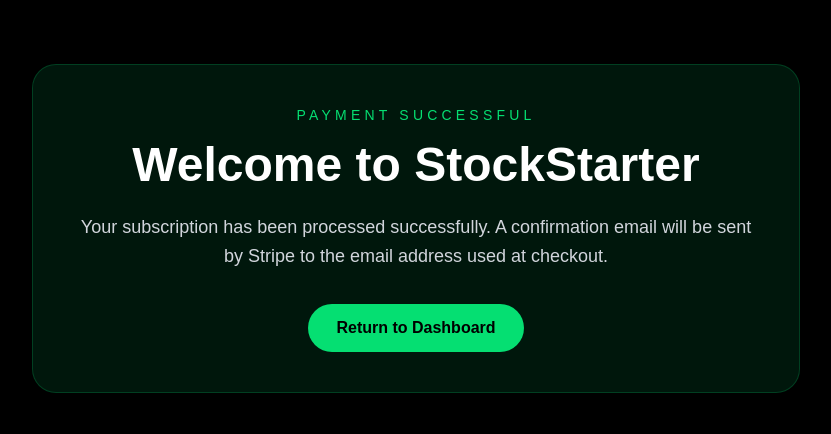
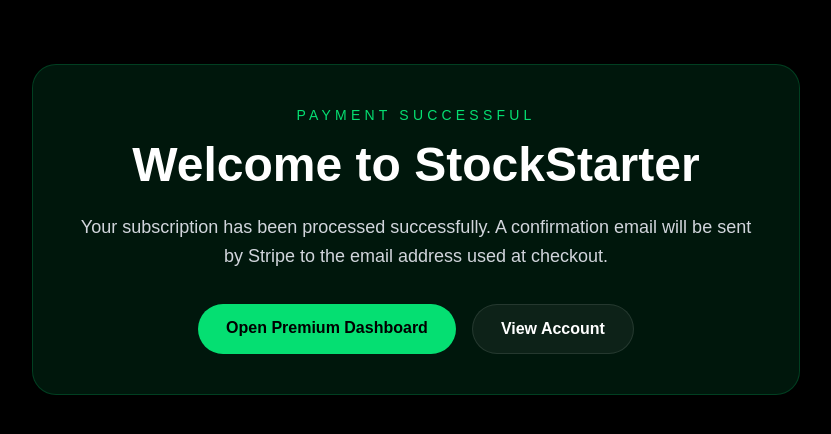
Before and after one commit to RalzCR/stockstarter-app, a Next.js app: page /success in a window 1280 px wide. Shown: the top 434 px of the page, without its empty margins (224-1055 px from the left). Built offline with nearby package versions, Linux system fonts and the light colour scheme.

Commit message:
Add premium dashboard links

```diff
--- a/app/api/subscription-status/route.ts
+++ b/app/api/subscription-status/route.ts
@@ -1,4 +1,14 @@
 import { createClient } from "@supabase/supabase-js";
+
+function isOwnerEmail(email: string) {
+  const ownerEmails = process.env.OWNER_EMAILS || "";
+
+  return ownerEmails
+    .split(",")
+    .map((ownerEmail) => ownerEmail.trim().toLowerCase())
+    .filter(Boolean)
+    .includes(email.trim().toLowerCase());
+}
 
 export async function GET(request: Request) {
   const supabaseUrl = process.env.SUPABASE_URL;
@@ -38,6 +48,14 @@
     );
   }
 
+  if (isOwnerEmail(data.user.email)) {
+    return Response.json({
+      plan: "premium",
+      status: "active",
+      currentPeriodEnd: null,
+    });
+  }
+
   const supabase = createClient(supabaseUrl, supabaseServiceRoleKey);
 
   const { data: subscriptions, error: subscriptionError } = await supabase
--- a/app/page.tsx
+++ b/app/page.tsx
@@ -41,6 +41,10 @@
             Pricing
           </a>
 
+          <a href="/premium" className="hover:text-white">
+            Premium
+          </a>
+
           <AuthNavButton variant="link" />
         </div>
 
@@ -48,10 +52,10 @@
           <AuthNavButton variant="button" />
 
           <a
-            href="/pricing"
+            href="/premium"
             className="rounded-full bg-white text-black px-5 py-2 font-semibold hover:bg-gray-200"
           >
-            View Plans
+            Premium Dashboard
           </a>
         </div>
       </nav>
@@ -86,6 +90,13 @@
             className="rounded-full border border-white/20 bg-white/5 px-7 py-3 font-bold hover:bg-white/10 backdrop-blur"
           >
             View Plans
+          </a>
+
+          <a
+            href="/premium"
+            className="rounded-full border border-green-400/30 bg-green-400/10 px-7 py-3 font-bold text-green-300 hover:bg-green-400/20 backdrop-blur"
+          >
+            Open Premium
           </a>
         </div>
 
@@ -125,6 +136,14 @@
               Contact
             </a>
 
+            <a href="/pricing" className="hover:text-white">
+              Pricing
+            </a>
+
+            <a href="/premium" className="hover:text-white">
+              Premium
+            </a>
+
             <a href="/account" className="hover:text-white">
               Account
             </a>
--- a/app/success/page.tsx
+++ b/app/success/page.tsx
@@ -16,12 +16,21 @@
             email will be sent by Stripe to the email address used at checkout.
           </p>
 
-          <a
-            href="/"
-            className="inline-flex rounded-full bg-green-400 px-7 py-3 font-bold text-black hover:bg-green-300"
-          >
-            Return to Dashboard
-          </a>
+          <div className="flex flex-col sm:flex-row justify-center gap-4">
+            <a
+              href="/premium"
+              className="inline-flex rounded-full bg-green-400 px-7 py-3 font-bold text-black hover:bg-green-300"
+            >
+              Open Premium Dashboard
+            </a>
+
+            <a
+              href="/account"
+              className="inline-flex rounded-full border border-white/10 bg-white/5 px-7 py-3 font-bold text-white hover:bg-white/10"
+            >
+              View Account
+            </a>
+          </div>
         </div>
       </section>
     </main>
```
